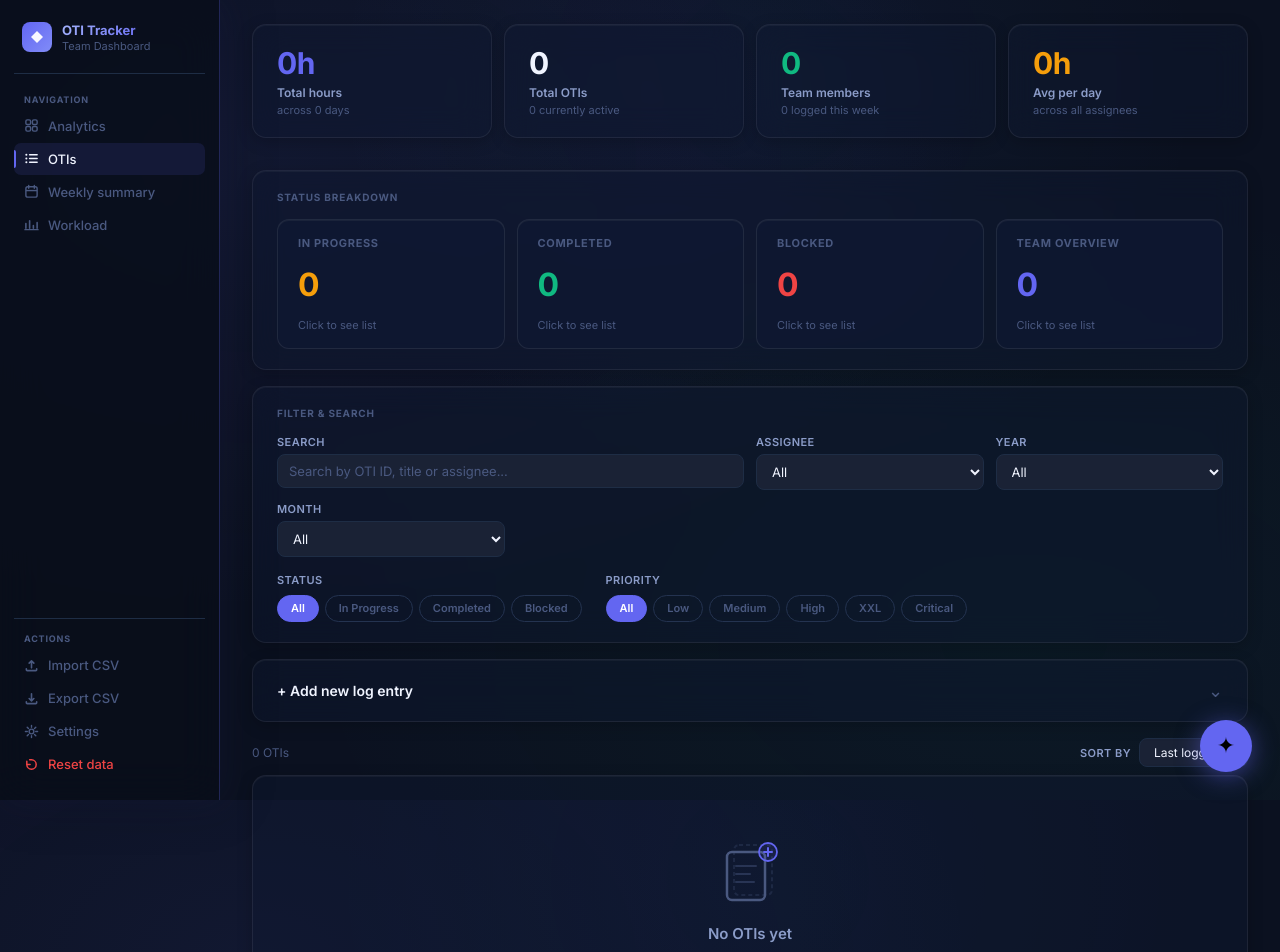
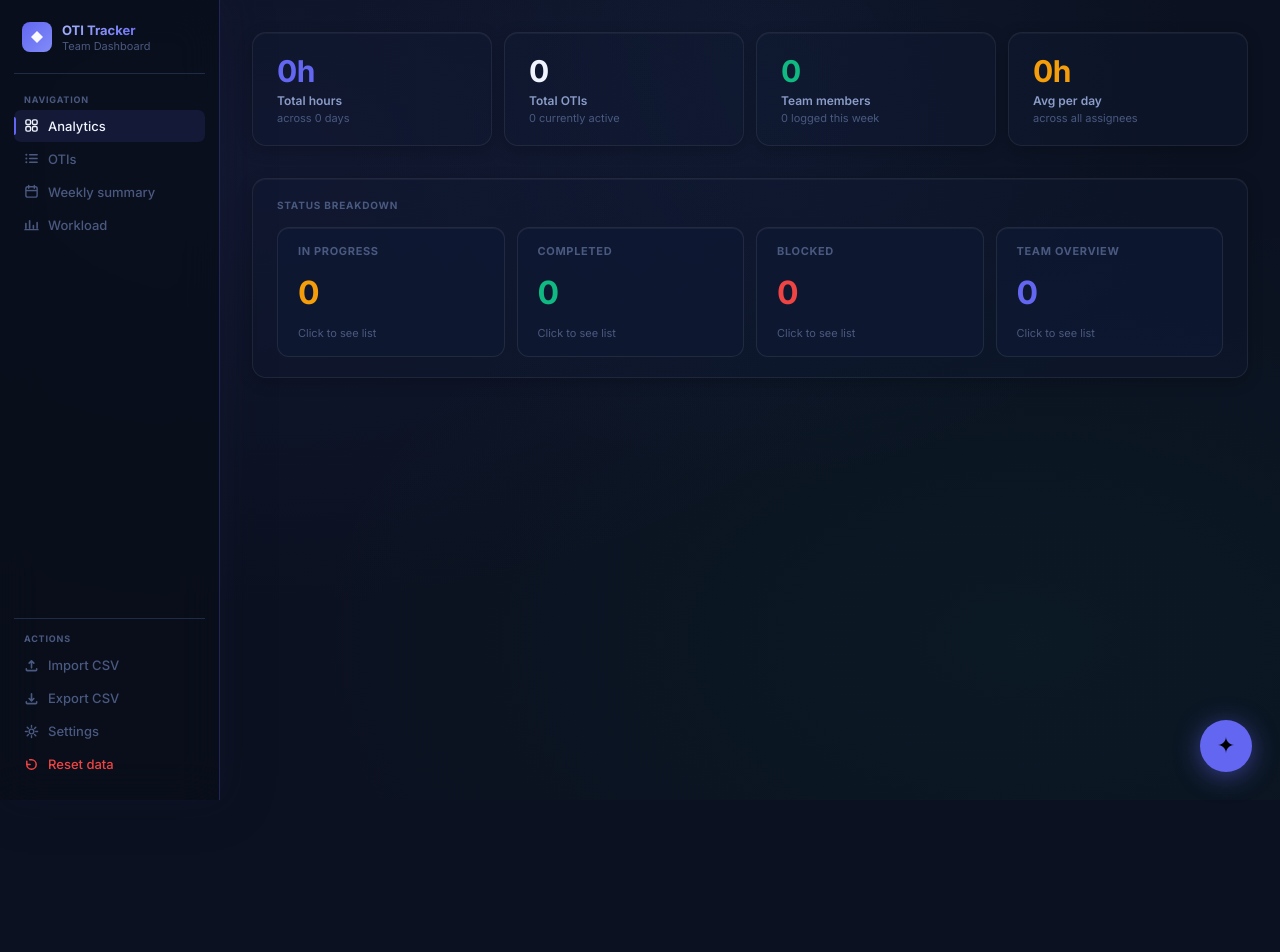
Before and after one commit to sreya-kambhatla/OTI-Tracker-AI, a React (Vite) app: page / in a window 1280 px wide. Shown: the top 952 px of the page. After the commit the page ends 800 px from the top, so only its background shows below. Built offline with nearby package versions, Linux system fonts and the light colour scheme.

Commit message:
Update App.jsx

```diff
--- a/src/App.jsx
+++ b/src/App.jsx
@@ -18,7 +18,7 @@ function App() {
   const [logs,    setLogs]    = React.useState(() => loadFromStorage() || []);
   const [filters, setFilters] = React.useState(EMPTY_FILTERS);
   const [toast,   setToast]   = React.useState(null);
-  const [tab,     setTab]     = React.useState("otis");
+  const [tab,     setTab]     = React.useState("analytics");
   const [sortBy,  setSortBy]  = React.useState("recent");
   const [showImport,   setShowImport]   = React.useState(false);
   const [showSettings, setShowSettings] = React.useState(false);
@@ -32,8 +32,6 @@ function App() {
   const sortedOTIs = React.useMemo(() => {
     const entries = Object.entries(grouped);
     switch (sortBy) {
-      case "id-asc":     return entries.slice().sort((a,b) => a[0].localeCompare(b[0]));
-      case "id-desc":    return entries.slice().sort((a,b) => b[0].localeCompare(a[0]));
       case "hours-desc": return entries.slice().sort((a,b) => sumHours(b[1]) - sumHours(a[1]));
       case "hours-asc":  return entries.slice().sort((a,b) => sumHours(a[1]) - sumHours(b[1]));
       case "recent":     return entries.slice().sort((a,b) => {
@@ -84,8 +82,6 @@ function App() {
 
       <div className="page-body">
         <div className="page-static">
-          <Dashboard logs={filteredLogs} />
-
           {tab === "otis" && (
             <div>
               <Filters
@@ -111,6 +107,8 @@ function App() {
         </div>
 
         <div key={tab} className="page-scroll">
+          {tab === "analytics" && <Dashboard logs={logs} />}
+
           {tab === "otis" && (
             <div style={{ marginTop:8 }}>
               {sortedOTIs.length === 0 ? (
```
